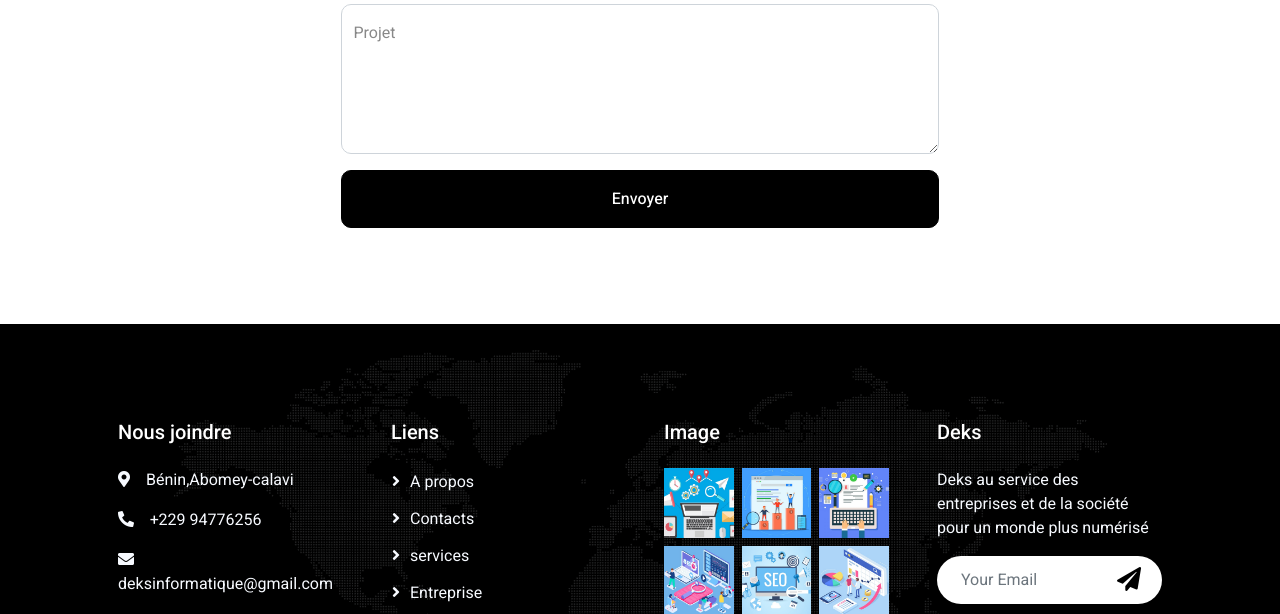
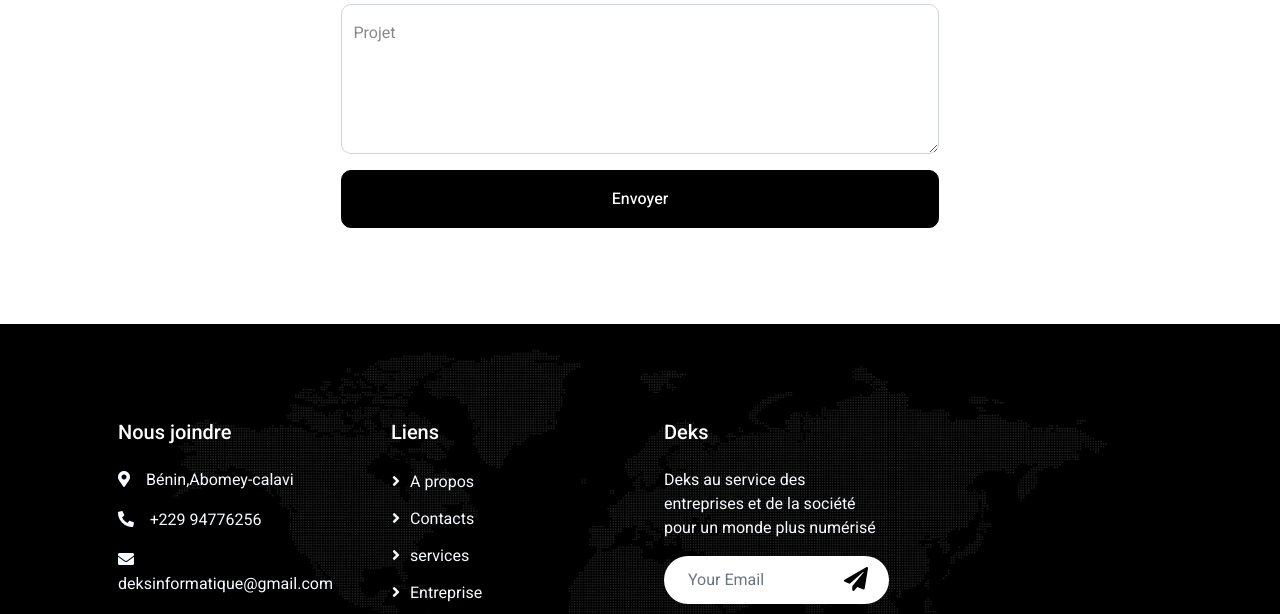
Before and after one commit to Simplice01/Deks, a plain HTML site: page contact.html in a window 1280 px wide. Shown: the part 831-1445 px from the top of the page. Drawn offline with nearby package versions, Linux system fonts and the light colour scheme.

```diff
--- a/contact.html
+++ b/contact.html
@@ -171,29 +171,7 @@
                         <a class="btn btn-link" href="index.html">Entreprise</a>
                         <a class="btn btn-link" href="index.html">Informatique</a>
                     </div>
-                    <div class="col-md-6 col-lg-3">
-                        <h5 class="text-white mb-4">Image</h5>
-                        <div class="row g-2">
-                            <div class="col-4">
-                                <img class="img-fluid" src="img/portfolio-1.jpg" alt="Image">
-                            </div>
-                            <div class="col-4">
-                                <img class="img-fluid" src="img/portfolio-2.jpg" alt="Image">
-                            </div>
-                            <div class="col-4">
-                                <img class="img-fluid" src="img/portfolio-3.jpg" alt="Image">
-                            </div>
-                            <div class="col-4">
-                                <img class="img-fluid" src="img/portfolio-4.jpg" alt="Image">
-                            </div>
-                            <div class="col-4">
-                                <img class="img-fluid" src="img/portfolio-5.jpg" alt="Image">
-                            </div>
-                            <div class="col-4">
-                                <img class="img-fluid" src="img/portfolio-6.jpg" alt="Image">
-                            </div>
-                        </div>
-                    </div>
+
                     <div class="col-md-6 col-lg-3">
                         <h5 class="text-white mb-4">Deks</h5>
                         <p>Deks au service des entreprises et de la société pour un monde plus numérisé </p>
```
